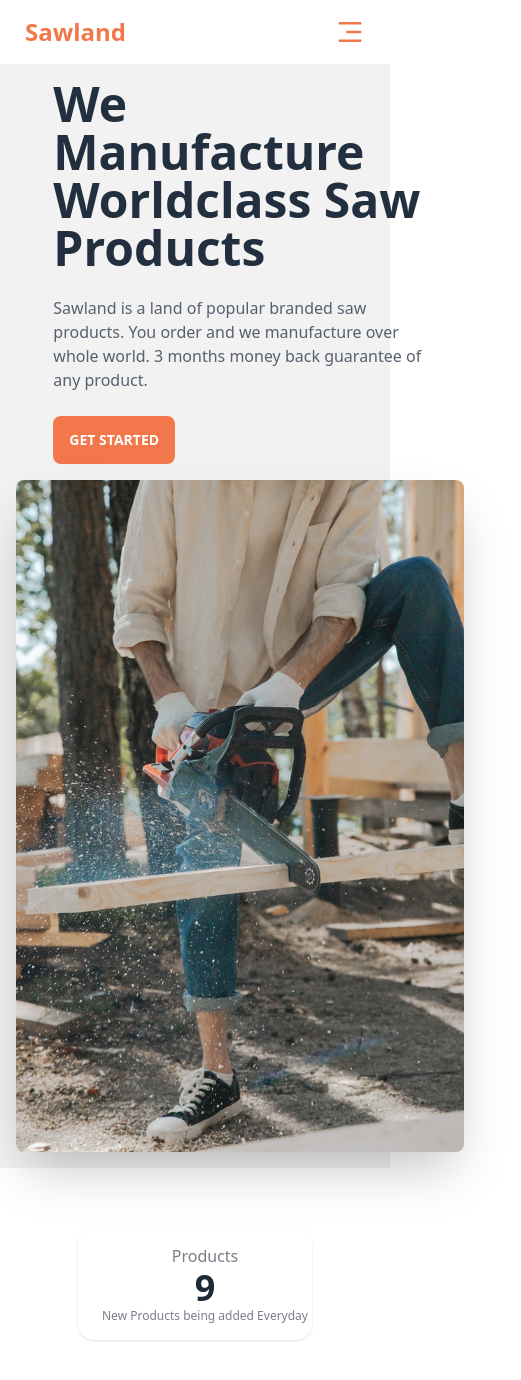
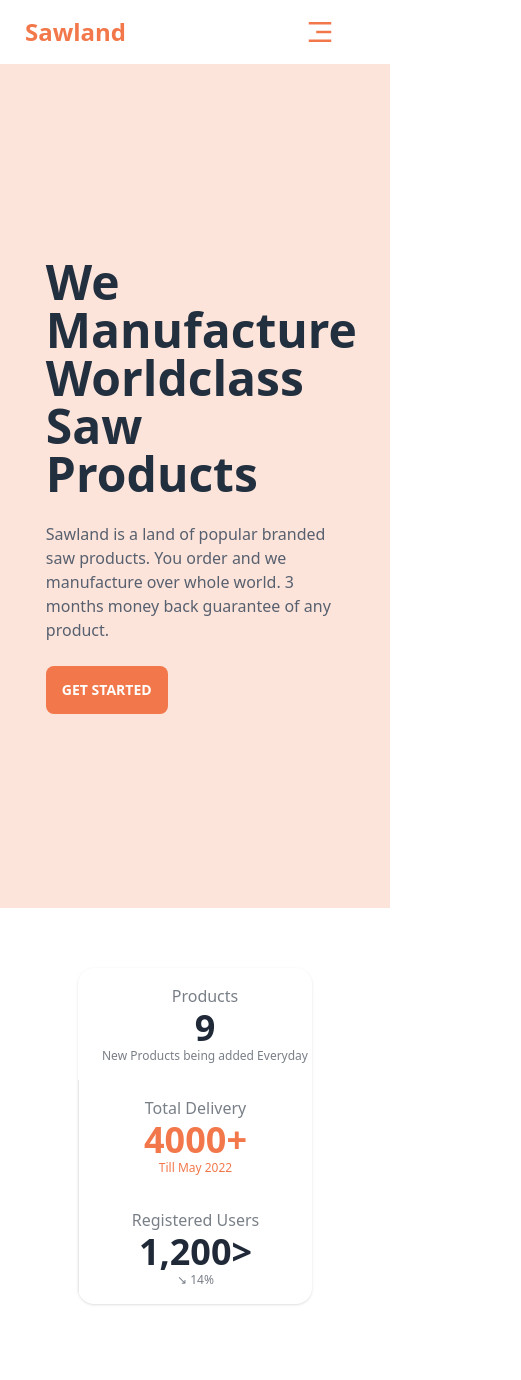
Before and after one commit to zillur-rgb/sawland-client, a React (Create React App) app: page / in a window 390 px wide. Shown: the top 1380 px of the page, 521 px wide, since content can reach past the window. Built offline with nearby package versions, Linux system fonts and the light colour scheme.

Commit message:
Responsive issue fixed

```diff
--- a/src/Components/Homepage/Hero.jsx
+++ b/src/Components/Homepage/Hero.jsx
@@ -2,9 +2,12 @@ import hero from "../../Assets/hero.jpg";
 
 const Hero = () => {
   return (
-    <div className="hero min-h-screen bg-base-200">
+    <div className="hero min-h-screen bg-main bg-opacity-20">
       <div className="hero-content flex-col-reverse justify-between lg:flex-row-reverse">
-        <img src={hero} className="max-w-md  rounded-lg shadow-2xl" />
+        <img
+          src={hero}
+          className="hidden sm:block sm:max-w-sm lg:max-w-md  rounded-lg shadow-2xl"
+        />
         <div className="w-5/6 lg:w-1/2">
           <h1 className="text-5xl font-bold leading-15 text-header">
             We Manufacture Worldclass Saw Products
--- a/src/Components/Shared/Navbar.jsx
+++ b/src/Components/Shared/Navbar.jsx
@@ -27,11 +27,11 @@ const Navbar = () => {
         </div>
         <div className="dropdown">
           <label tabIndex="0" className="btn btn-ghost lg:hidden">
-            <RiMenu3Fill className="text-3xl text-main" />
+            <RiMenu3Fill className="text-3xl text-main mr-30" />
           </label>
           <ul
             tabIndex="0"
-            className="menu menu-compact dropdown-content mt-3 p-2 shadow bg-base-100 rounded-box w-52 px-15 py-5"
+            className="menu menu-compact dropdown-content mt-3 shadow bg-base-100 rounded-box "
           >
             <li>
               <Link to="/">Home</Link>
--- a/src/Components/Shared/Statistics.jsx
+++ b/src/Components/Shared/Statistics.jsx
@@ -2,7 +2,7 @@ import React from "react";
 
 const Statistics = () => {
   return (
-    <div className="stats shadow w-3/5 flex items-center justify-between mx-auto my-60">
+    <div className="stats shadow w-3/5 flex flex-col lg:flex-row items-center justify-between mx-auto my-60">
       <div className="stat place-items-center">
         <div className="stat-title">Products</div>
         <div className="stat-value">9</div>
```
